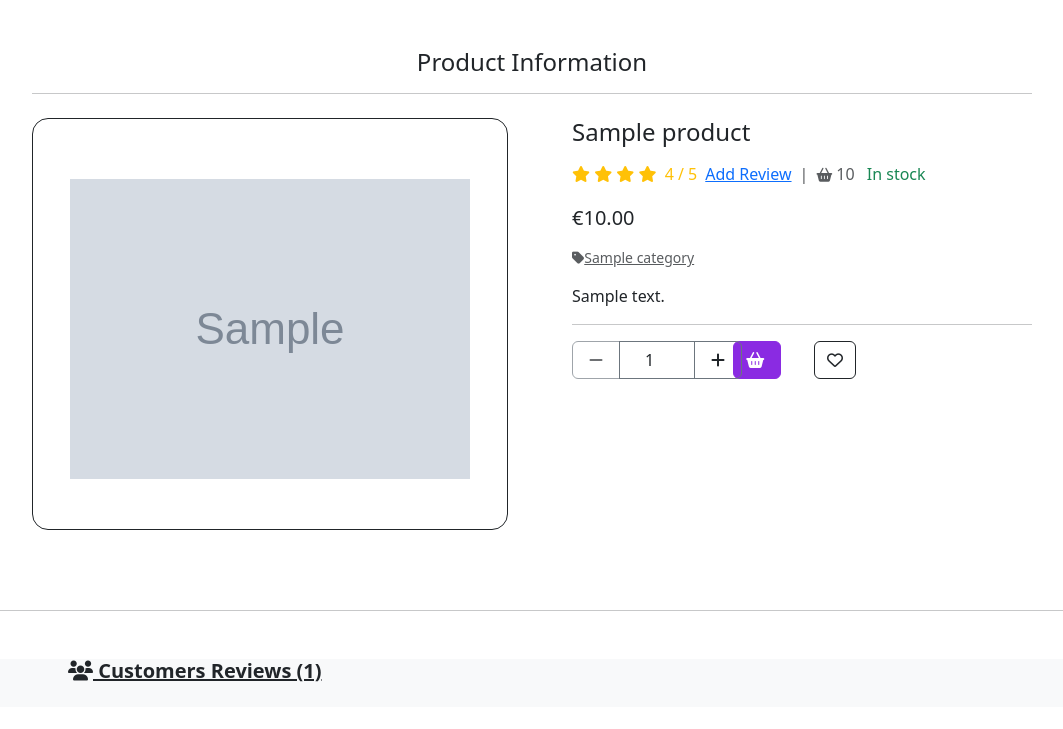
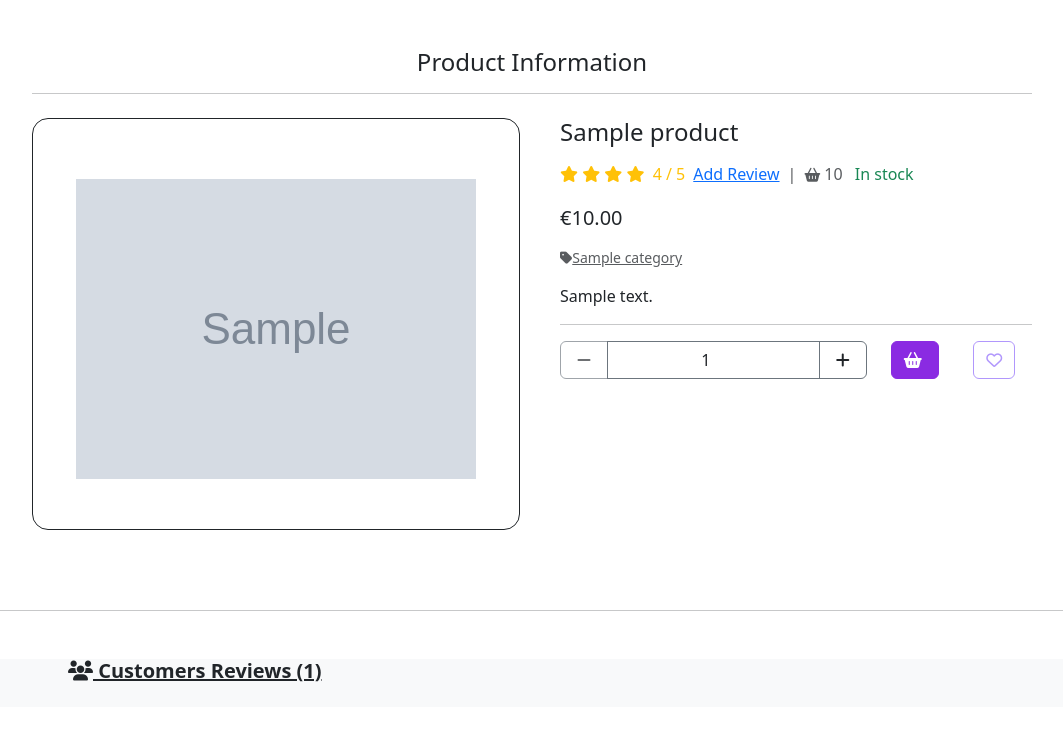
Before and after one commit to Delfinistkata/hookah-culture, a Django app: page /products/1/ in a window 1280 px wide. Shown: the part 147-876 px from the top of the page, without its empty margins (108-1171 px from the left). Run offline with Django 3.2, Linux system fonts and the light colour scheme; tables that the repository leaves empty hold one stand-in row (values such as "Sample post"); grey boxes marked "Sample" are stand-in pictures; some libraries are stand-ins or nearby versions.

Commit message:
Add out of stock when 0 in products
 Refractor code, Add is_in_mywishlist to the products dettail page to all products

```diff
--- a/products/templates/products/product_detail.html
+++ b/products/templates/products/product_detail.html
@@ -13,9 +13,9 @@
 <!-- Product details section -->
 <section class="py-5">
     <div class="container">
-        <h4 class="text-center">Product Information</h4>
+        <h4 class="text-center">Product Information </h4>
         <hr>
-        <div class="row gx-5  mt-4">
+        <div class="row  mt-4">
             <!-- Product image -->
             <aside class="col-lg-6 " >
                 {% if product.image %}
@@ -67,7 +67,11 @@
                         <div class="ms-2">
                             <!-- Display stock and availability information -->
                             <span class="text-muted"> | <i class="fas fa-shopping-basket fa-sm mx-1"></i>{{ product.stock }}</span>
-                            <span class="text-success ms-2">In stock</span>
+                            {% if product.stock == 0 %}
+                                <span class="text-danger ms-2">Out of stock</span>
+                            {% else %}
+                                <span class="text-success ms-2">In stock</span>
+                            {% endif %}
                         </div>
                     </div>
                     <div class="mb-3">
@@ -100,9 +104,9 @@
                         {% csrf_token %}
                         <div class="row mb-4">
                             <!-- Quantity input and buttons -->
-                            <div class="col-8  col-md-4 mb-3">
+                            <div class="col-8  mb-3">
                                 <input type="hidden" value="{{product.stock}}" id="product_stock">
-                                <div class="input-group mb-3" style="width: 170px;">
+                                <div class="input-group mb-3 .quantity-btns">
                                     <button class="btn btn-white border border-secondary px-3 decrement-qty" type="button"
                                     data-item_id="{{ product.id }}" id="decrement-qty_{{ product.id }}">
                                         <i class="fas fa-minus"></i>
@@ -114,25 +118,27 @@
                                     </button>
                                 </div>
                             </div>
-                            <div class="col-md-2 col-4 mb-3">
+                            <div class="col-2 col-xxl-1 mb-3">
                                 <!-- Add to cart button -->
                                 <button type="submit" class="btn btn-primary shadow-0"> <i class="me-1 fa fa-shopping-basket"></i></a>
                             </div>
-                            {% if user.is_authenticated %}
-                                <div class="col-md-2 col-4 mb-3">
-                                    <!-- Add to wishlist button -->
-                                    <a class="btn btn-outline-dark" href="{% url 'add_to_wishlist' product.id %}">
-                                        <i class="fa-regular fa-heart fa-md heart-icon-empty"></i>
-                                    </a>
-                                </div>
-                            {% else %}
-                                <div class="col-md-2 col-4 mb-3">
-                                    <!-- Add to wishlist button -->
-                                    <a class="btn btn-outline-dark" href="{% url 'add_to_wishlist' product.id %}">
-                                        <i class="fa-regular fa-heart fa-md heart-icon-empty"></i>
-                                    </a>
-                                </div>
-                            {% endif %}
+
+                            <div class="col-2 col-xxl-1  mb-3">
+                                <!-- Check if the product is in the wishlist -->
+                                {% with is_in_mywishlist=product.wishlists.all|is_wishlisted:request.user.id %}
+                                    {% if is_in_mywishlist %}
+                                        <!-- Product is in wishlist, show filled heart -->
+                                        <a class="btn wishlist_btn rounded" href="{% url 'remove_from_wishlist' product.id %}">
+                                            <i class="fa-solid fa-heart"></i>
+                                        </a>
+                                    {% else %}
+                                        <!-- Product is not in wishlist, show empty heart -->
+                                        <a class="btn wishlist_btn rounded" href="{% url 'add_to_wishlist' product.id %}">
+                                            <i class="fa-regular fa-heart"></i>
+                                        </a>
+                                    {% endif %}
+                                {% endwith %}
+                            </div>
                         </div>
                         <input type="hidden" name="redirect_url" value="{{ request.path }}">
                     </form>
@@ -154,7 +160,7 @@
 <section class="bg-light">
     <div class="container px-4 px-lg-5 mt-5 mb-5">
         <h4 class="fw-bolder mb-4">Related products</h4>
-        <div class="row row-cols-1 row-cols-sm-2 row-cols-md-3 g-5">
+        <div class="row row-cols-1 row-cols-sm-1 row-cols-md-2 row-cols-lg-3 g-5">
             {% for product in products_related %}
                 <!-- Include product template for related products -->
                 {% include 'products/includes/product.html' with product=product show_remove=0 %}
```
